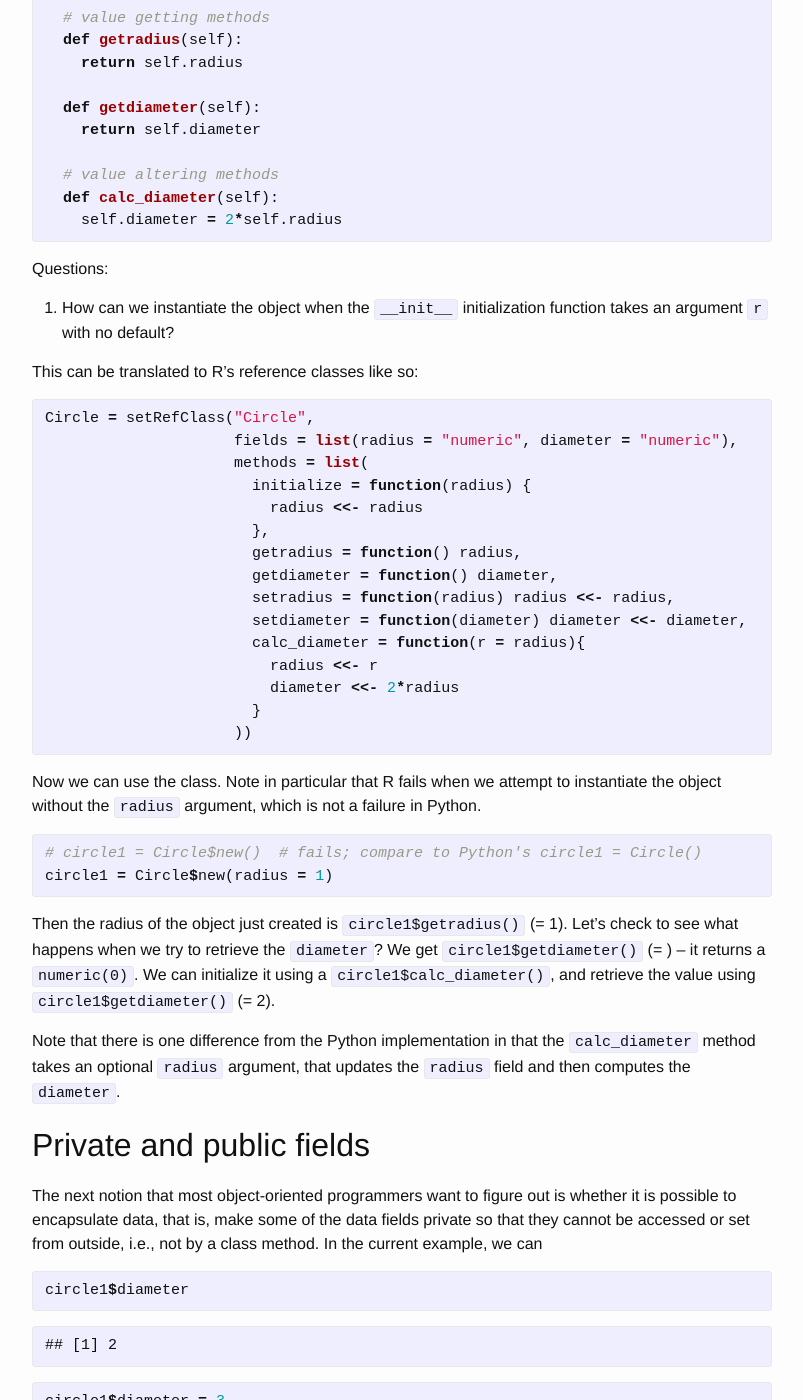
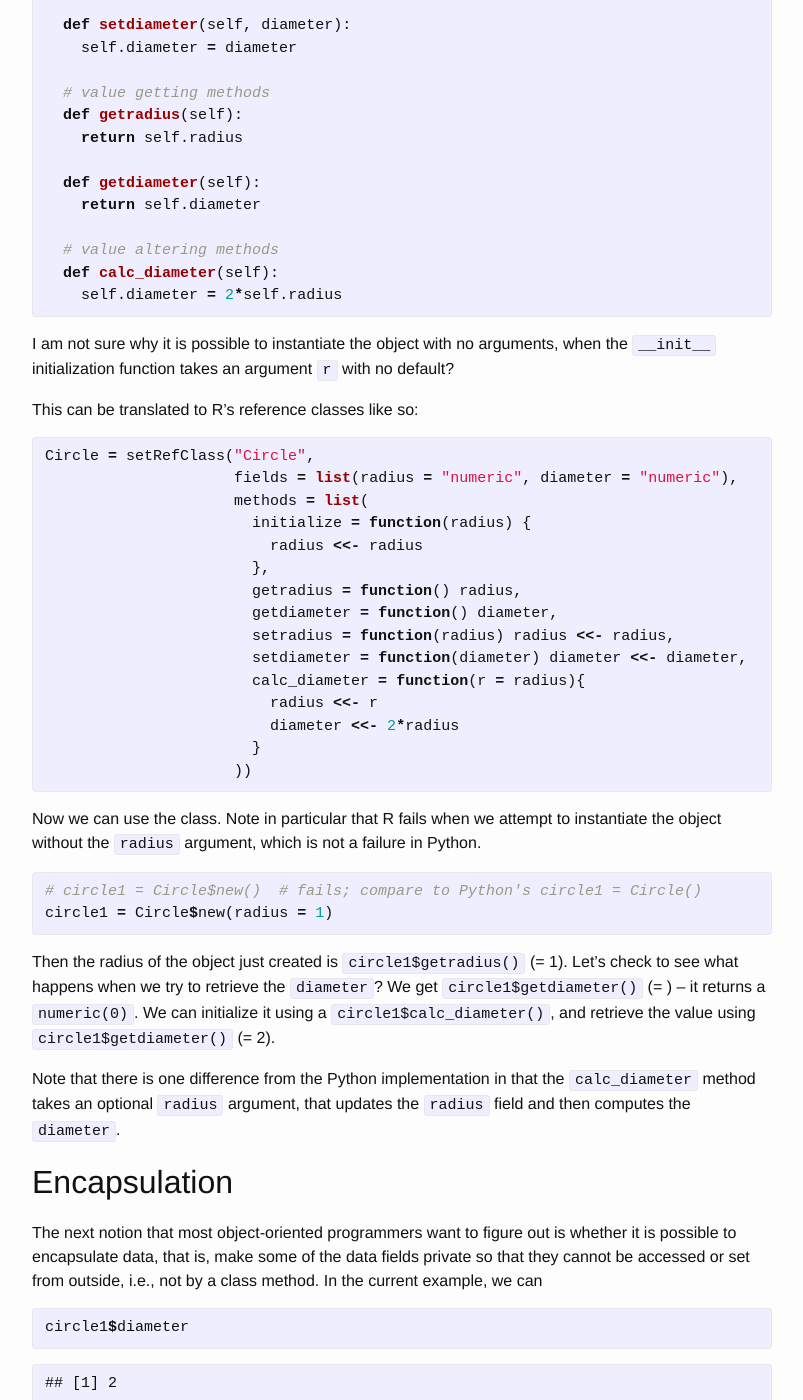
Before and after one commit to tchakravarty/tchakravarty.github.io, a Jekyll site: the page built from _posts/2015-05-02-Experiments_With_RC_in_R.md, in a window 1280 px wide and 1400 px high, scrolled down 1802 px. Shown: the whole window, without its empty margins (238-1041 px from the left). Built offline with Jekyll 4.4.1, drawn with Linux system fonts in a browser that asks for light colours; some of the changed text lies outside the part shown.

```diff
--- a/_posts/2015-05-02-Experiments_With_RC_in_R.md
+++ b/_posts/2015-05-02-Experiments_With_RC_in_R.md
@@ -109,8 +112,7 @@ class Circle:
   def calc_diameter(self):
     self.diameter = 2*self.radius
 {% endhighlight %}
-Questions:
-1. How can we instantiate the object when the `__init__` initialization function takes an argument `r` with no default?
+I am not sure why it is possible to instantiate the object with no arguments, when the `__init__` initialization function takes an argument `r` with no default?
 
 This can be translated to R's reference classes like so:
 
@@ -141,7 +143,7 @@ Then the radius of the object just created is `circle1$getradius()` (= 1). Let's
 
 Note that there is one difference from the Python implementation in that the `calc_diameter` method takes an optional `radius` argument, that updates the `radius` field and then computes the `diameter`.
 
-## Private and public fields
+## Encapsulation
 The next notion that most object-oriented programmers want to figure out is whether it is possible to encapsulate data, that is, make some of the data fields private so that they cannot be accessed or set from outside, i.e., not by a class method. In the current example, we can
 
 {% highlight r %}
```
Also changed, not shown: other parts of _posts/2015-05-02-Experiments_With_RC_in_R.md (+7 -3 lines), about.md (+6 -0 lines).
